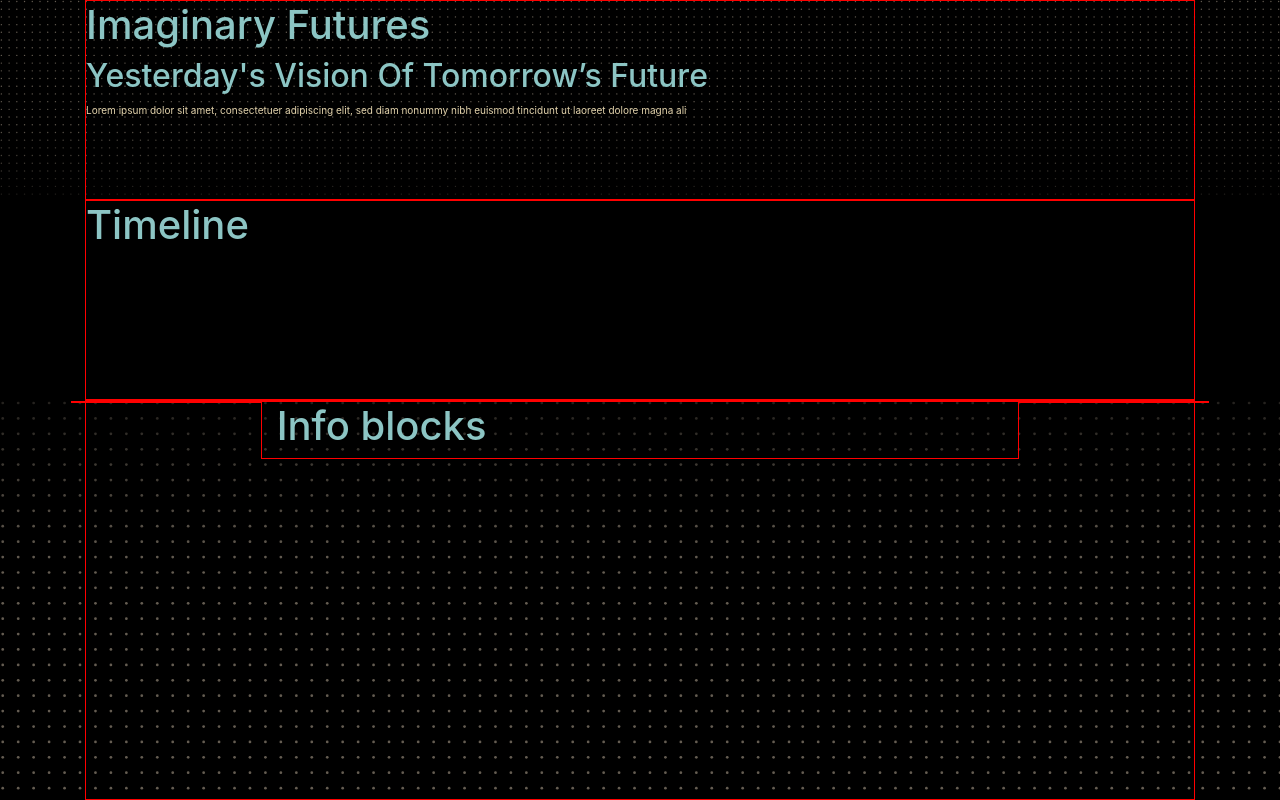
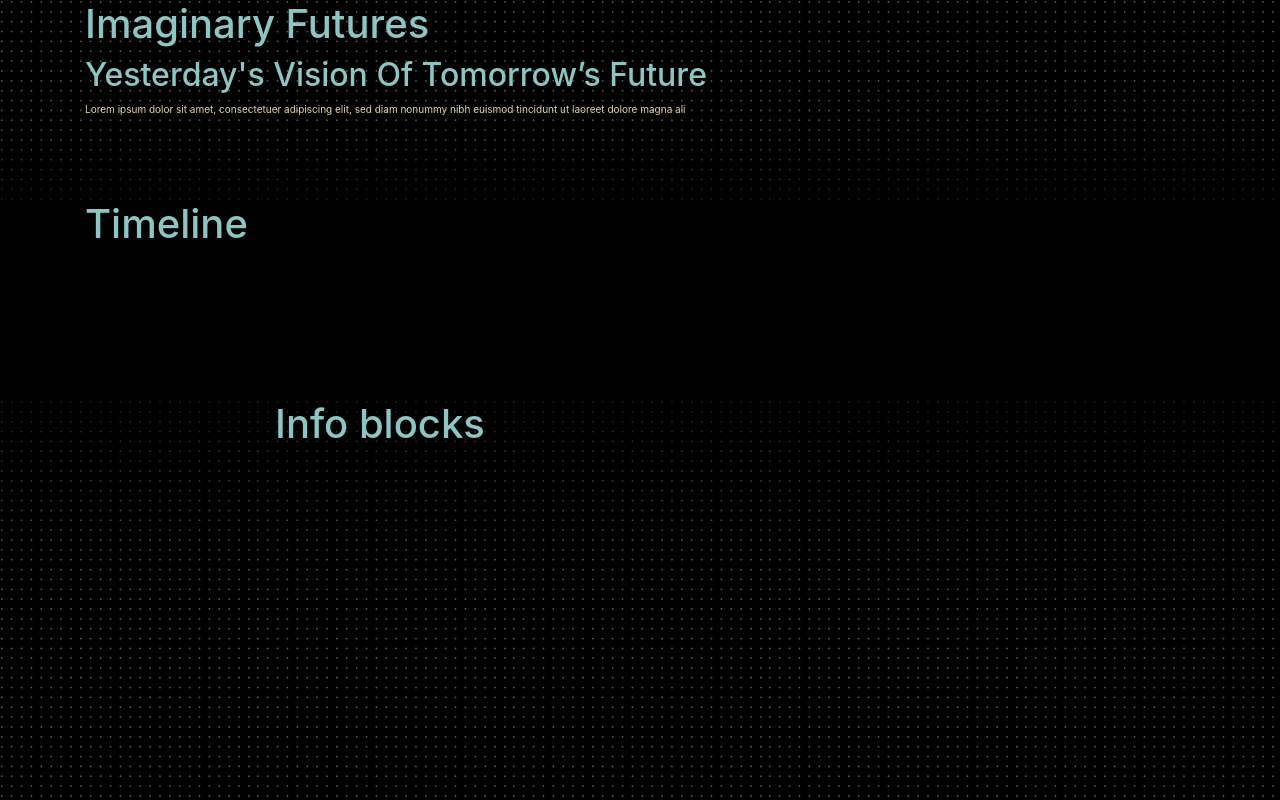
Before and after one commit to waodendaal/Imaginary-Futures, a plain HTML site: page index.html in a window 1280 px wide. Drawn offline with nearby package versions, Linux system fonts and the light colour scheme.

Commit message:
background image size

```diff
--- a/css/stylesheet.css
+++ b/css/stylesheet.css
@@ -10,21 +10,17 @@ p {
 
 .header {
     height: 25%;
-    border: solid 1px red;
 }
 
 .timeline_container {
     height: 25%;
-    border: solid 1px red;
 }
 
 .info_blocks {
     height: 50%;
-    border: solid 1px red;
 }
 
 .row div {
-    border: solid 1px red;
     height: 100%;
 }
 .background_top {
@@ -37,7 +33,7 @@ p {
     background: -o-linear-gradient(top, rgba(0, 0, 0, 0) 0%, rgba(0, 0, 0, 0) 59%, rgba(0, 0, 0, 0.65) 100%), url('../imgs/dots-grid-design-by-Vexels.svg') repeat;
     background: -ms-linear-gradient(top, rgba(0, 0, 0, 0) 0%, rgba(0, 0, 0, 0) 59%, rgba(0, 0, 0, 0.65) 100%), url('../imgs/dots-grid-design-by-Vexels.svg') repeat;
     background: linear-gradient(to bottom, rgba(0, 0, 0, 0) 0%, rgba(0, 0, 0, 0) 59%, rgba(0, 0, 0, 0.65) 100%), url('../imgs/dots-grid-design-by-Vexels.svg') repeat;
-    height: 200px;
+    background-size: 20%;
     position: absolute;
     z-index:-1;
     top:0;
@@ -51,6 +47,7 @@ p {
     background: -o-linear-gradient(bottom, rgba(0, 0, 0, 0) 0%, rgba(0, 0, 0, 0) 59%, rgba(0, 0, 0, 0.65) 100%), url('../imgs/dots-grid-design-by-Vexels.svg') repeat;
     background: -ms-linear-gradient(bottom, rgba(0, 0, 0, 0) 0%, rgba(0, 0, 0, 0) 59%, rgba(0, 0, 0, 0.65) 100%), url('../imgs/dots-grid-design-by-Vexels.svg') repeat;
     background: linear-gradient(to top, rgba(0, 0, 0, 0) 0%, rgba(0, 0, 0, 0) 59%, rgba(0, 0, 0, 0.65) 100%), url('../imgs/dots-grid-design-by-Vexels.svg') repeat;
+    background-size: 20%;
     position: absolute;
     z-index:-1;
     bottom:0;
```
